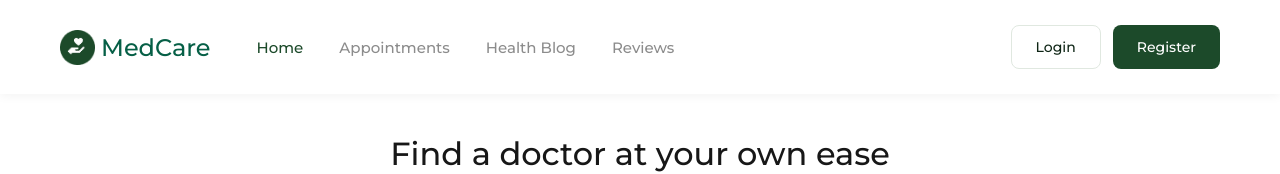
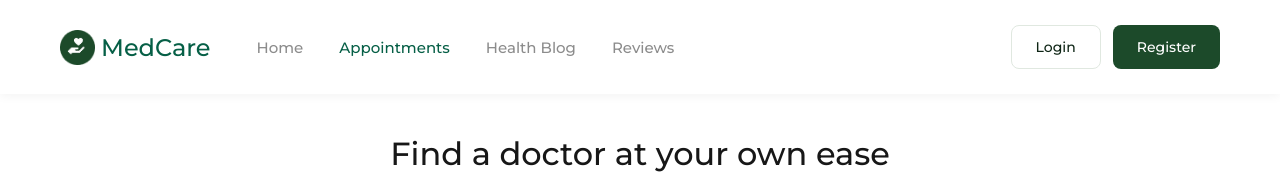
Before and after one commit to dhruvjain2003/Doctor-Appointment, a Next.js app: page /appointments in a window 1280 px wide. Shown: the top 174 px of the page. Built offline with nearby package versions, Linux system fonts and the light colour scheme; no server answers.

Commit message:
adding active links in navbar

```diff
--- a/app/components/Header/Header.jsx
+++ b/app/components/Header/Header.jsx
@@ -6,7 +6,7 @@ import { FaUserCircle } from "react-icons/fa";
 import Image from "next/image";
 import { toast } from "react-hot-toast";
 import { Toaster } from "react-hot-toast";
-import { useRouter } from "next/navigation";
+import { useRouter,usePathname } from "next/navigation";
 import { useAuth } from "@/app/context/AuthContext";
 import styles from "./Header.module.css";
 
@@ -15,7 +15,7 @@ const Header = () => {
   const [dropdownOpen, setDropdownOpen] = useState(false);
   const { isLoggedIn, logout } = useAuth();
   const router = useRouter();
-
+  const pathname = usePathname();
   const handleLogout = () => {
     logout();
     // toast.success("Successfully logged out! 🎉");
@@ -31,10 +31,10 @@ const Header = () => {
             <span>MedCare</span>
           </div>
           <div className={styles.navLinks}>
-            <Link href="/" className={styles.homeLink}>Home</Link>
-            <Link href="/appointments">Appointments</Link>
-            <Link href="/health-blog">Health Blog</Link>
-            <Link href="/reviews">Reviews</Link>
+            <Link href="/" className={pathname === "/" ? styles.activeLink : ""}>Home</Link>
+            <Link href="/appointments" className={pathname === "/appointments" ? styles.activeLink : ""}>Appointments</Link>
+            <Link href="/health-blog" className={pathname === "/health-blog" ? styles.activeLink : ""}>Health Blog</Link>
+            <Link href="/reviews" className={pathname === "/reviews" ? styles.activeLink : ""}>Reviews</Link>
           </div>
         </div>
         <div className={styles.mobileMenuIcon} onClick={() => setMenuOpen(!menuOpen)}>
@@ -71,6 +71,12 @@ const Header = () => {
         <Link href="/appointments" onClick={() => setMenuOpen(false)}>Appointments</Link>
         <Link href="/health-blog" onClick={() => setMenuOpen(false)}>Health Blog</Link>
         <Link href="/reviews" onClick={() => setMenuOpen(false)}>Reviews</Link>
+        {isLoggedIn && (
+          <>
+            <Link href="/dashboard" onClick={() => setMenuOpen(false)}>Dashboard</Link>
+            <Link href="/my-appointments" onClick={() => setMenuOpen(false)}>My Appointments</Link>
+          </>
+        )}
         <div className={styles.mobileButtons}>
           {isLoggedIn ? (
             <button className={styles.logout} onClick={() => { setMenuOpen(false); handleLogout(); }}>Logout</button>
--- a/app/components/Header/Header.module.css
+++ b/app/components/Header/Header.module.css
@@ -52,9 +52,15 @@
     color: #065f46;
 }
 
-.homeLink {
+/* .homeLink {
     color: #1C4A2A !important;
+} */
+
+.activeLink {
+    color: #065f46 !important;
+    font-weight: bolder;
 }
+
 
 .buttons {
     display: flex;
```
